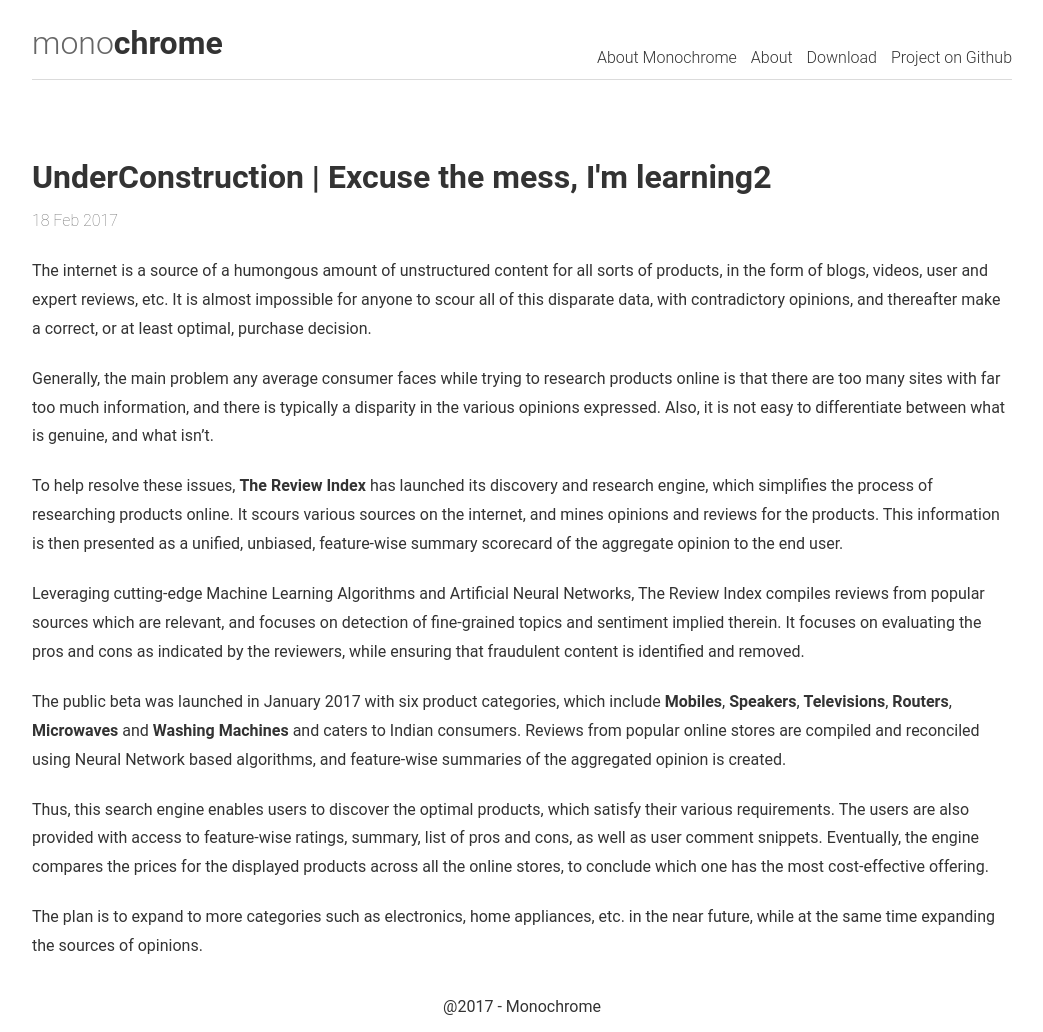
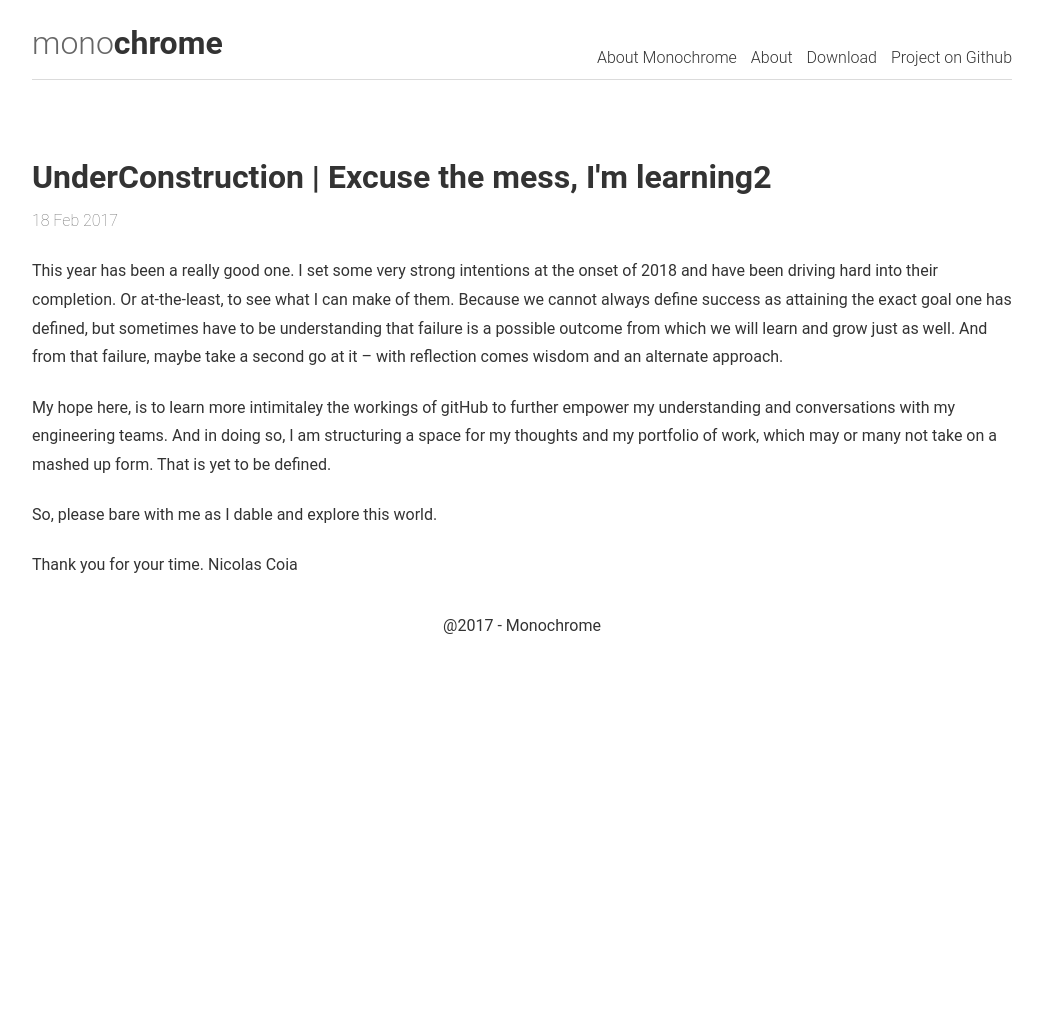
Before and after one commit to dyutibarma/monochrome, a Jekyll site: the page built from _posts/2017-02-18-thereviewindex-introduction.md, in a window 1280 px wide. Shown: the whole page, without its empty margins (118-1161 px from the left). Built offline with Jekyll 4.4.1, drawn with Linux system fonts in a browser that asks for light colours; after the commit the page ends 900 px from its top, so only the background shows below that.

Commit message:
Update 2017-02-18-thereviewindex-introduction.md
established a stream of conscious post

```diff
--- a/_posts/2017-02-18-thereviewindex-introduction.md
+++ b/_posts/2017-02-18-thereviewindex-introduction.md
@@ -4,16 +4,11 @@ description: This is an introduction to thereviewindex.com.
 header: UnderConstruction | Excuse the mess, I'm learning2
 ---
 
-The internet is a source of a humongous amount of unstructured content for all sorts of products, in the form of blogs, videos, user and expert reviews, etc. It is almost impossible for anyone to scour all of this disparate data, with contradictory opinions, and thereafter make a correct, or at least optimal, purchase decision.
+This year has been a really good one. I set some very strong intentions at the onset of 2018 and have been driving hard into their completion. Or at-the-least, to see what I can make of them. Because we cannot always define success as attaining the exact goal one has defined, but sometimes have to be understanding that failure is a possible outcome from which we will learn and grow just as well. And from that failure, maybe take a second go at it -- with reflection comes wisdom and an alternate approach.
 
-Generally, the main problem any average consumer faces while trying to research products online is that there are too many sites with far too much information, and there is typically a disparity in the various opinions expressed. Also, it is not easy to differentiate between what is genuine, and what isn’t.
+My hope here, is to learn more intimitaley the workings of gitHub to further empower my understanding and conversations with my engineering teams. And in doing so, I am structuring a space for my thoughts and my portfolio of work, which may or many not take on a mashed up form. That is yet to be defined.
 
-To help resolve these issues, [The Review Index](https://thereviewindex.com) has launched its discovery and research engine, which simplifies the process of researching products online. It scours various sources on the internet, and mines opinions and reviews for the products. This information is then presented as a unified, unbiased, feature-wise summary scorecard of the aggregate opinion to the end user.
+So, please bare with me as I dable and explore this world.
 
-Leveraging cutting-edge Machine Learning Algorithms and Artificial Neural Networks, The Review Index compiles reviews from popular sources which are relevant, and focuses on detection of fine-grained topics and sentiment implied therein. It focuses on evaluating the pros and cons as indicated by the reviewers, while ensuring that fraudulent content is identified and removed.
-
-The public beta was launched in January 2017 with six product categories, which include [Mobiles](https://thereviewindex.com/mobiles), [Speakers](https://thereviewindex.com/speakers), [Televisions](https://thereviewindex.com/televisions), [Routers](https://thereviewindex.com/routers), [Microwaves](https://thereviewindex.com/microwaves) and [Washing Machines](https://thereviewindex.com/washingmachines) and caters to Indian consumers. Reviews from popular online stores are compiled and reconciled using Neural Network based algorithms, and feature-wise summaries of the aggregated opinion is created.
-
-Thus, this search engine enables users to discover the optimal products, which satisfy their various requirements. The users are also provided with access to feature-wise ratings, summary, list of pros and cons, as well as user comment snippets. Eventually, the engine compares the prices for the displayed products across all the online stores, to conclude which one has the most cost-effective offering.
-
-The plan is to expand to more categories such as electronics, home appliances, etc. in the near future, while at the same time expanding the sources of opinions.
+Thank you for your time.
+Nicolas Coia
```
